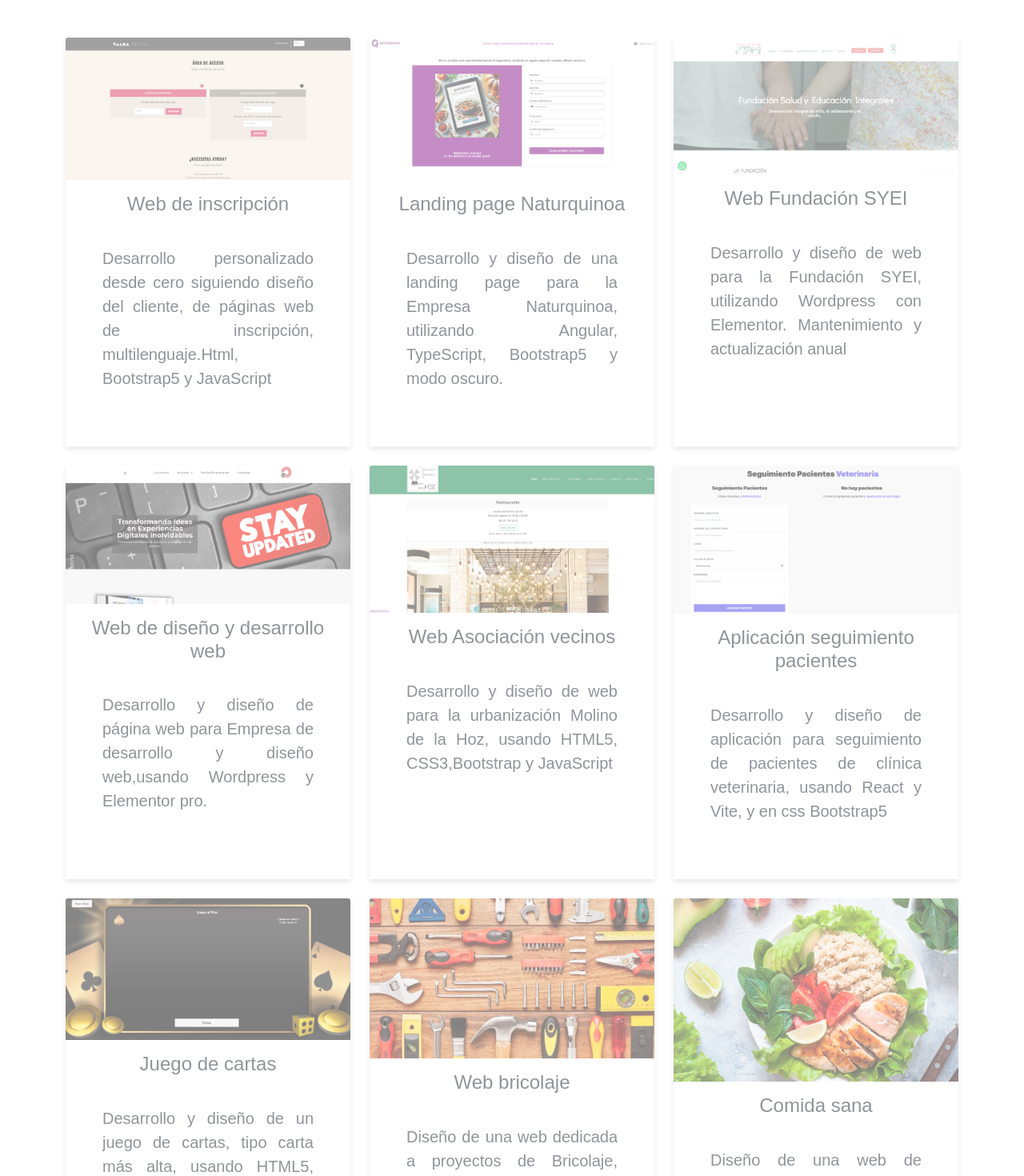
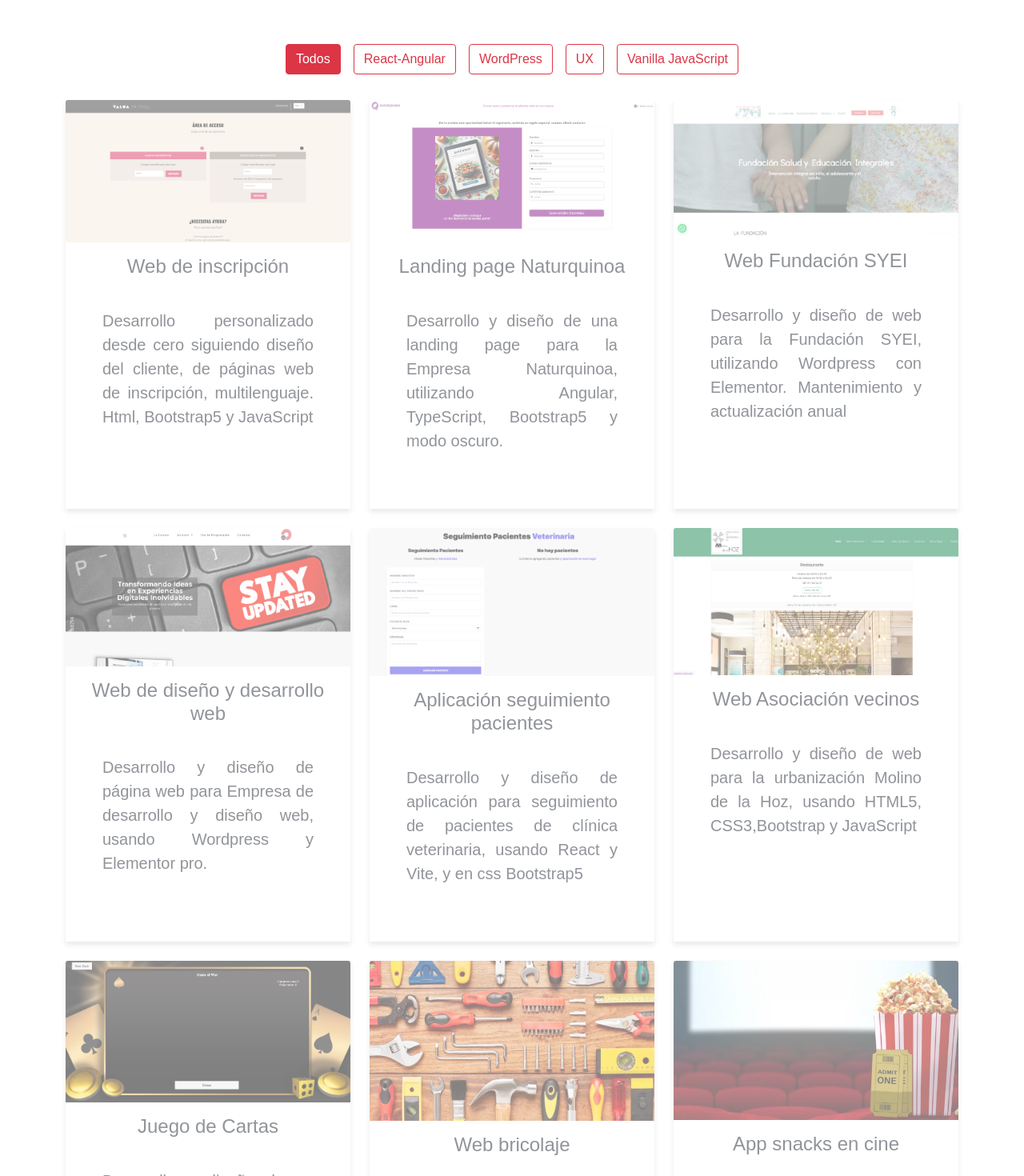
Before and after one commit to kouski/clon_portfolio_react, a React (Vite) app: page / in a window 1280 px wide. Shown: the part 2440-3910 px from the top of the page at 80% size. Built offline with nearby package versions, Linux system fonts and the light colour scheme; a web font is replaced by a local one.

Commit message:
Filtro para los proyectos

```diff
--- a/src/App.jsx
+++ b/src/App.jsx
@@ -4,7 +4,6 @@ import Formacion from './components/formacion/Formacion'
 import Proyectos from './components/proyectos/Proyectos'
 import Footer from './components/footer/Footer'
 import Formulario from './components/formulario/Formulario'
-import './App.css'
 
 function App() {
 
--- a/src/components/proyectos/Proyectos.jsx
+++ b/src/components/proyectos/Proyectos.jsx
@@ -1,171 +1,122 @@
-import React from 'react'
+import { useState } from "react";
 
 export default function Proyectos() {
+  const [categoriaSeleccionada, setCategoriaSeleccionada] = useState("Todos");
+
+  const proyectos = [
+    {
+      titulo: "Web de inscripción",
+      descripcion: "Desarrollo personalizado desde cero siguiendo diseño del cliente, de páginas web de inscripción, multilenguaje. Html, Bootstrap5 y JavaScript",
+      imagen: "/src/images/valluatravel.png",
+      enlace: "https://calm-meringue-93fa32.netlify.app/castellano.html",
+      categoria: "Vanilla JavaScript",
+    },
+
+    {
+      titulo: "Landing page Naturquinoa",
+      descripcion: "Desarrollo y diseño de una landing page para la Empresa Naturquinoa, utilizando Angular, TypeScript, Bootstrap5 y modo oscuro.",
+      imagen: "/src/images/Web_naturquinoa.webp",
+      enlace: "https://proyectonaturquinoa.netlify.app/",
+      categoria: "React-Angular",
+    },
+    {
+      titulo: "Web Fundación SYEI",
+      descripcion: "Desarrollo y diseño de web para la Fundación SYEI, utilizando Wordpress con Elementor. Mantenimiento y actualización anual",
+      imagen: "/src/images/fundacion.png",
+      enlace: "https://www.saludyeducacionintegrales.org/",
+      categoria: "WordPress",
+    },
+    {
+      titulo: "Web de diseño y desarrollo web",
+      descripcion: "Desarrollo y diseño de página web para Empresa de desarrollo y diseño web, usando Wordpress y Elementor pro.",
+      imagen: "/src/images/Gamarraweb.png",
+      enlace: "https://gamarrawebdesign.com",
+      categoria: "WordPress",
+    },
+    {
+      titulo: "Aplicación seguimiento pacientes",
+      descripcion: "Desarrollo y diseño de aplicación para seguimiento de pacientes de clínica veterinaria, usando React y Vite, y en css Bootstrap5",
+      imagen: "/src/images/veterinaria.webp",
+      enlace: "https://veterinariareact71.netlify.app/",
+      categoria: "React-Angular",
+    },
+    {
+      titulo: "Web Asociación vecinos",
+      descripcion: "Desarrollo y diseño de web para la urbanización Molino de la Hoz, usando HTML5, CSS3,Bootstrap y JavaScript",
+      imagen: "/src/images/molino_web.webp",
+      enlace: "https://molinodelahoz.netlify.app/",
+      categoria: "Vanilla JavaScript",
+    },
+    {
+      titulo: "Juego de Cartas",
+      descripcion: "Desarrollo y diseño de un juego de cartas, tipo carta más alta, usando HTML5, CSS3 y JavaScript",
+      imagen: "/src/images/juego_cartas.webp",
+      enlace: "https://cardgame71.netlify.app/",
+      categoria: "Vanilla JavaScript",
+    },
+    {
+      titulo: "Web bricolaje",
+      descripcion: "Diseño de una web dedicada a proyectos de Bricolaje, usando Figma.",
+      imagen: "/src/images/herramientas-de-bricolaje-848x477x80xX.webp",
+      enlace: "/bricolaje.pdf",
+      categoria: "UX",
+    },
+    {
+      titulo: "App snacks en cine",
+      descripcion: "Se diseña una aplicación para poder pedir comida desde el cine, usando Figma.",
+      imagen: "/src/images/cine.webp",
+      enlace: "/appcine.pdf",
+      categoria: "UX",
+    },
+    {
+      titulo: "Comida sana",
+      descripcion: "Diseño de una web de comida sana, diseñada en distintos tamaños de pantalla, usando Figma.",
+      imagen: "/src/images/comida_sana.webp",
+      enlace: "/comidasana.pdf",
+      categoria: "UX",
+    },
+  ];
+
+  // Filtra proyectos según la categoría seleccionada
+  const proyectosFiltrados = categoriaSeleccionada === "Todos"
+    ? proyectos
+    : proyectos.filter(proyecto => proyecto.categoria === categoriaSeleccionada);
+
   return (
     <>
-
       <div className="container mt-5">
         <h2 id="proyectos" className="mt-5 mb-5">Proyectos</h2>
+
+        {/* Botones de filtro */}
+        <div className="mb-4 text-center">
+          {["Todos", "React-Angular", "WordPress", "UX","Vanilla JavaScript"].map(categoria => (
+            <button
+              key={categoria}
+              className={`btn btn-outline-danger m-2 ${categoriaSeleccionada === categoria ? 'active' : ''}`}
+              onClick={() => setCategoriaSeleccionada(categoria)}
+            >
+              {categoria}
+            </button>
+          ))}
+        </div>
+
+        {/* Proyectos */}
         <div className="row row-cols-1 row-cols-md-3 g-4">
-
-      <div className="col">
+          {proyectosFiltrados.map((proyecto, index) => (
+            <div className="col" key={index}>
               <article className="card h-100">
-          {/* Enlace que envuelve toda la tarjeta */}
-          <a href="https://calm-meringue-93fa32.netlify.app/castellano.html" target="_blank" className="link-proyecto">
-            {/* Contenido de la tarjeta */}
-            <img src="/src/images/valluatravel.png" class="card-img-top img-fluid"
-              alt="Imagen de formulario con una imagen de ebook de cocina."/>
-
+                <a href={proyecto.enlace} target="_blank" rel="noopener noreferrer" className="link-proyecto">
+                  <img src={proyecto.imagen} className="card-img-top img-fluid" alt={proyecto.titulo} />
                   <div className="card-body">
-              <h3 className="card-title fs-4">Web de inscripción</h3>
-              <p className="card-text lead">Desarrollo personalizado desde cero siguiendo diseño del cliente, de páginas web de inscripción, multilenguaje.Html, Bootstrap5 y JavaScript</p>
-            </div>
-          </a>
-        </article>
-
-      </div>
-      <div className="col">
-        <article className="card h-100">
-          {/* Enlace que envuelve toda la tarjeta */}
-          <a href="https://proyectonaturquinoa.netlify.app/" target="_blank" className="link-proyecto">
-            {/* Contenido de la tarjeta */}
-            <img src="/src/images/Web_naturquinoa.webp" className="card-img-top img-fluid"
-              alt="Imagen de formulario con una imagen de ebook de cocina."/>
-
-            <div className="card-body">
-              <h3 className="card-title fs-4">Landing page Naturquinoa</h3>
-              <p className="card-text lead">Desarrollo y diseño de una landing page para la Empresa Naturquinoa, utilizando
-                Angular, TypeScript, Bootstrap5 y modo oscuro.</p>
-            </div>
-          </a>
-        </article>
-
-      </div>
-      <div className="col">
-        <article className="card h-100">
-          {/* Enlace que envuelve toda la tarjeta */}
-          <a href="https://www.saludyeducacionintegrales.org/" target="_blank" className="link-proyecto">
-            {/* Contenido de la tarjeta */}
-            <img src="/src/images/fundacion.png" className="card-img-top img-fluid"
-              alt="Imagen de formulario con una imagen de ebook de cocina."/>
-
-            <div className="card-body">
-              <h3 className="card-title fs-4">Web Fundación SYEI</h3>
-              <p className="card-text lead">Desarrollo y diseño de web para la Fundación SYEI, utilizando
-                Wordpress con Elementor. Mantenimiento y actualización anual</p>
-            </div>
-          </a>
-        </article>
-
-      </div>
-      <div className="col">
-
-        <article className="card h-100">
-          <a href="https://gamarrawebdesign.com" target="_blank" className="link-proyecto">
-            <img src="/src/images/Gamarraweb.png" className="card-img-top img-fluid"
-              alt="Imagen de formulario con una imagen de ebook de cocina"/>
-
-            <div className="card-body">
-              <h3 className="card-title fs-4">Web de diseño y desarrollo web</h3>
-              <p className="card-text lead">Desarrollo y diseño de página web para Empresa de desarrollo y diseño web,usando Wordpress y Elementor pro.</p>
+                    <h3 className="card-title fs-4">{proyecto.titulo}</h3>
+                    <p className="card-text lead">{proyecto.descripcion}</p>
                   </div>
                 </a>
               </article>
             </div>
-      <div className="col">
-
-        <article className="card h-100">
-          <a href="https://molinodelahoz.netlify.app/" target="_blank" className="link-proyecto">
-            <img src="/src/images/molino_web.webp"
-              className="card-img-top img-fluid" alt="Imagen de formulario con una imagen de ebook de cocina"/>
-
-          <div className="card-body">
-            <h3 className="card-title fs-4">Web Asociación vecinos</h3>
-            <p className="card-text lead">Desarrollo y diseño de web para la urbanización Molino de la Hoz, usando HTML5, CSS3,Bootstrap y JavaScript</p>
-          </div>
-        </a>
-        </article>
-      </div>
-      <div className="col">
-
-        <article className="card h-100">
-          <a href="https://veterinariareact71.netlify.app/" target="_blank" className="link-proyecto">
-            <img src="/src/images/veterinaria.webp"
-              className="card-img-top img-fluid" alt="Imagen de formulario con una imagen de ebook de cocina"/>
-
-          <div className="card-body">
-            <h3 className="card-title fs-4">Aplicación seguimiento pacientes</h3>
-            <p className="card-text lead">Desarrollo y diseño de aplicación para seguimiento de pacientes de clínica
-              veterinaria, usando React y Vite, y en css Bootstrap5</p>
-          </div>
-        </a>
-        </article>
-      </div>
-      <div className="col">
-
-        <article className="card h-100">
-          <a href="https://cardgame71.netlify.app/" target="_blank" className="link-proyecto">
-            <img src="/src/images/juego_cartas.webp"
-              className="card-img-top img-fluid" alt="Imagen negra y dorada de juego de cartas"/>
-
-          <div className="card-body">
-            <h3 className="card-title fs-4">Juego de cartas</h3>
-            <p className="card-text lead">Desarrollo y diseño de un juego de cartas, tipo carta más alta, usando HTML5, CSS3 y JavaScript.
-            </p>
-          </div>
-        </a>
-        </article>
-      </div>
-      <div className="col">
-
-        <article className="card h-100">
-          <a href="/bricolaje.pdf" target="_blank" className="link-proyecto">
-            <img src="/src/images/herramientas-de-bricolaje-848x477x80xX.webp"
-              className="card-img-top img-fluid" alt="Foto herramientas bricolaje"/>
-
-          <div className="card-body">
-            <h3 className="card-title fs-4">Web bricolaje</h3>
-            <p className="card-text lead">Diseño de una web dedicada a proyectos de Bricolaje, usando Figma.</p>
-          </div>
-        </a>
-        </article>
-      </div>
-      <div className="col">
-      <article className="card h-100">
-          <a href="/comidasana.pdf" target="_blank" className="link-proyecto">
-            <img src="/src/images/comida_sana.webp" className="card-img-top img-fluid"
-              alt="foto pechuga de pollo con ensalada"/>
-
-          <div className="card-body">
-            <h3 className="card-title fs-4">Comida sana</h3>
-            <p className="card-text lead">Diseño de una web de comida sana, diseñada en distintos tamaños de pantalla, usando Figma.</p>
-          </div>
-        </a>
-
-        </article>
-      </div>
-      <div className="col">
-        <article className="card h-100">
-          <a href="/appcine.pdf" target="_blank" className="link-proyecto">
-            <img id="cine" src="/src/images/cine.webp" className="card-img-top img-fluid"
-              alt="cine y palomitas"/>
-
-          <div className="card-body">
-            <h3 className="card-title fs-4">App snacks en cine</h3>
-            <p className="card-text lead">Se diseña una aplicación para poder pedir comida desde el cine,usando Figma.</p>
-          </div>
-          </a>
-        </article>
-      </div>
-      <div className="col">
-
-
-
+          ))}
         </div>
       </div>
-
-  </div>
-
     </>
-  )
+  );
 }
```
Also changed, not shown: src/App.css (deleted). Lines whose indentation alone changed are shown as unchanged.
